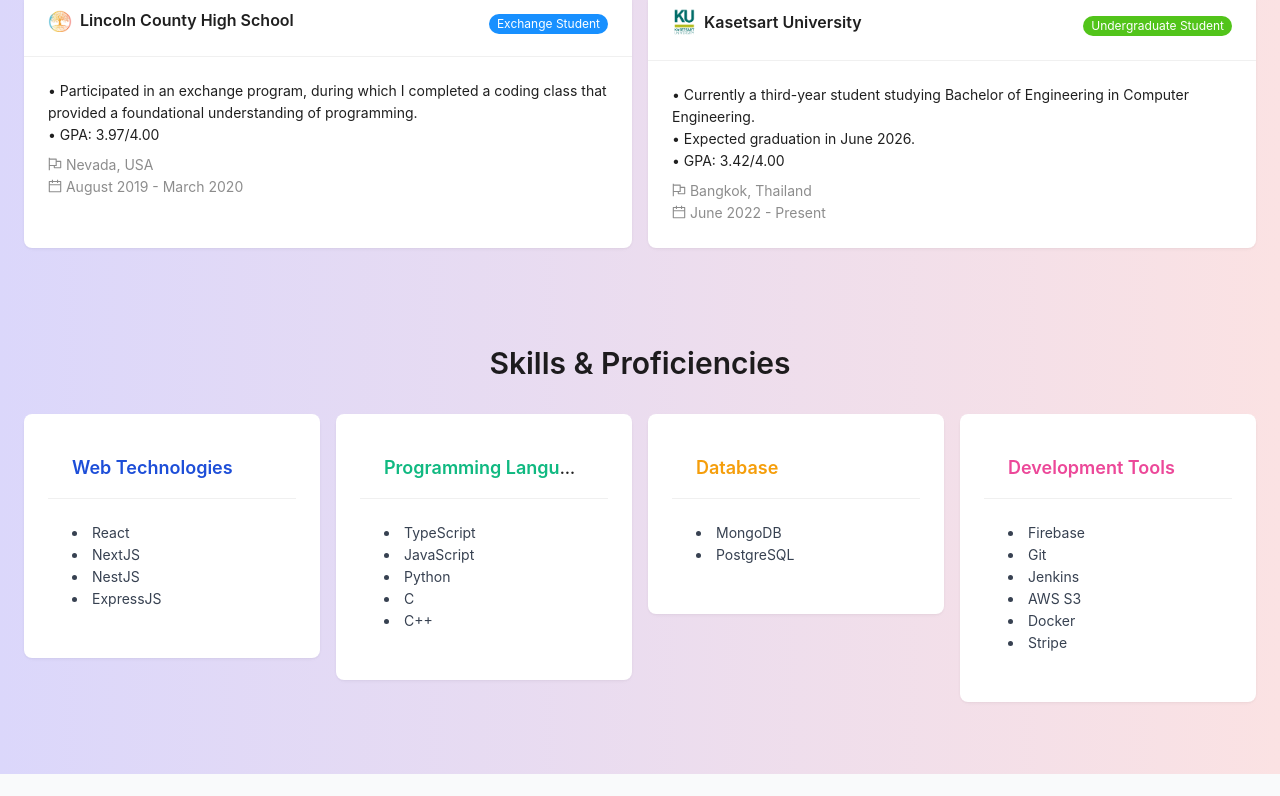
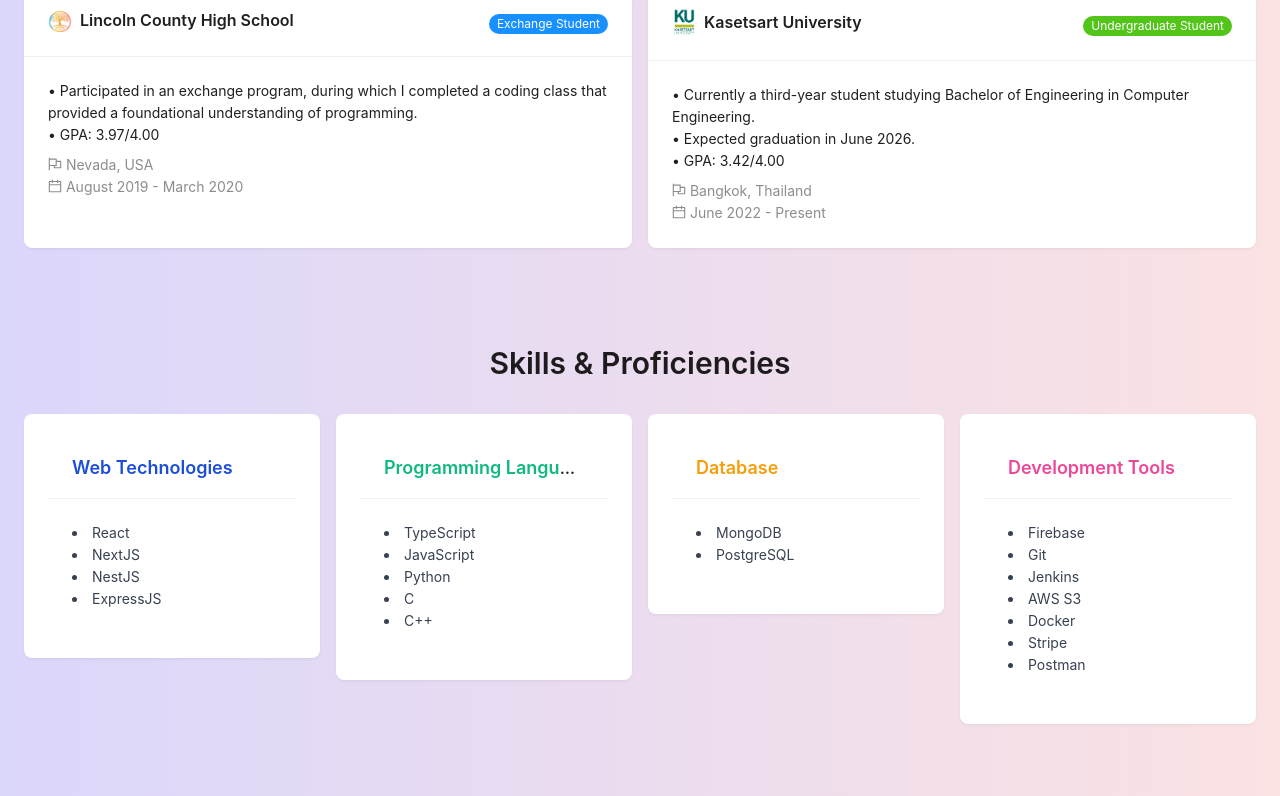
Before and after one commit to Lucky-TP/Lucky-portfolio, a Next.js app: page / in a window 1280 px wide. Shown: the part 2386-3182 px from the top of the page. Before the commit the page ends 3160 px from the top, so only its background shows below. Built offline with nearby package versions, Linux system fonts and the light colour scheme.

Commit message:
Add Postman to Dev Tools

```diff
--- a/src/components/Skills.tsx
+++ b/src/components/Skills.tsx
@@ -23,7 +23,7 @@
   },
   {
     category: "Development Tools",
-    items: ["Firebase", "Git", "Jenkins", "AWS S3", "Docker", "Stripe"],
+    items: ["Firebase", "Git", "Jenkins", "AWS S3", "Docker", "Stripe", "Postman"],
     color: "#EC4899", // Pink for development tools
   },
 ];
```
